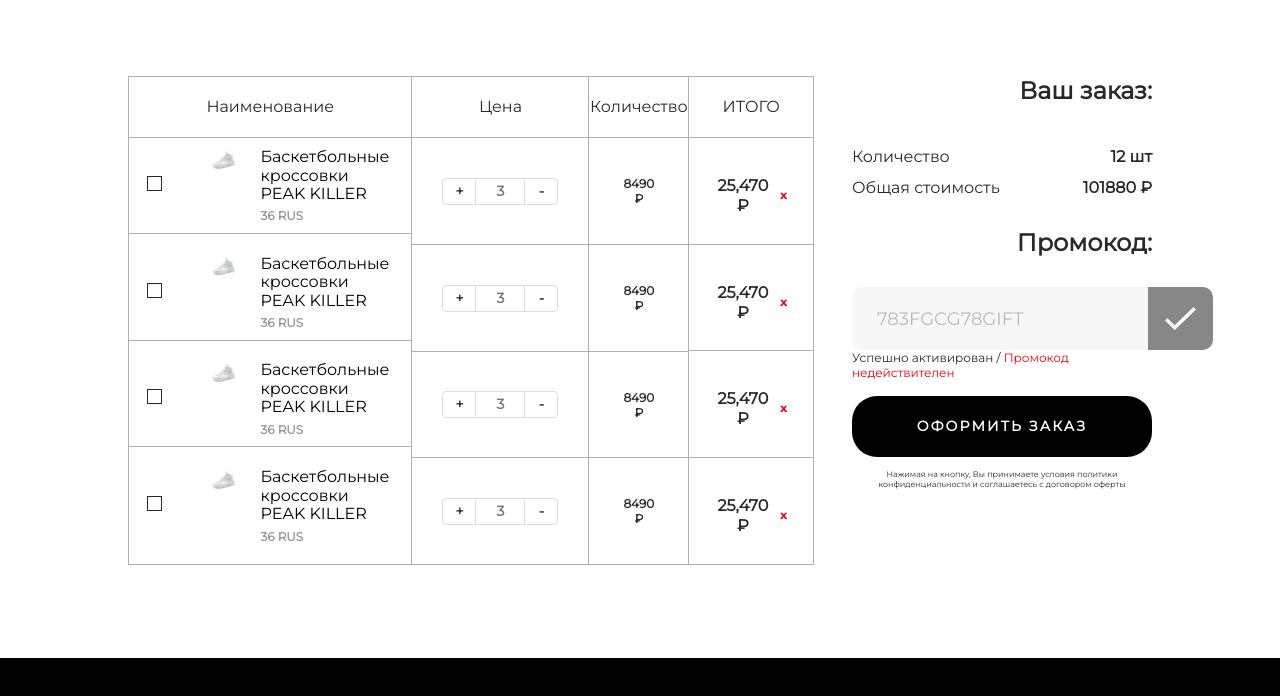
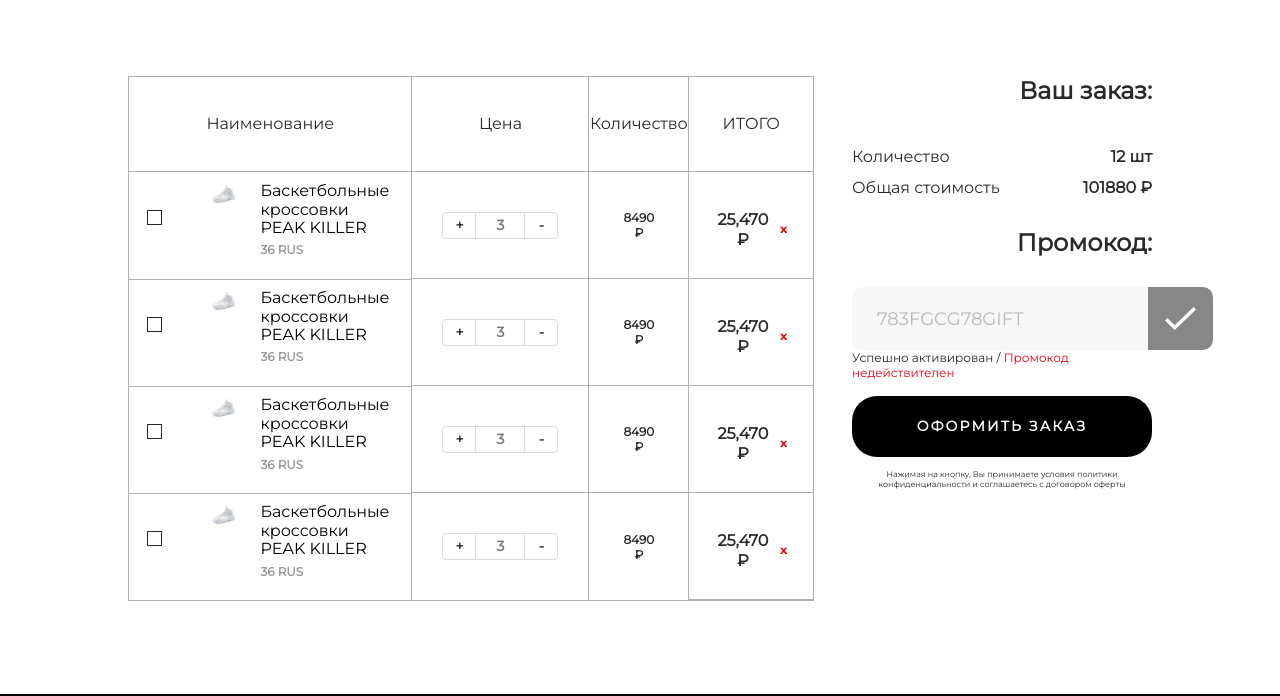
Before and after one commit to dbbgroup/needle-1, a website with bundled scripts: page pages/cart.html in a window 1280 px wide. Shown: the part 455-1151 px from the top of the page. Built offline with nearby package versions, Linux system fonts and the light colour scheme; files whose address does not match are found by name.

Commit message:
Update cart.css

```diff
--- a/styles/cart.css
+++ b/styles/cart.css
@@ -204,12 +204,11 @@
 
 .cart__table-body tr .col-1 {
 	border:none;
-	border-bottom:1px solid #b0b0b0;
-	height:96px;
+	border-top:1px solid #b0b0b0;
 }
 
-.cart__table-body tr:last-child .col-1, .cart__table-body tr:last-child .col-4 {
-	border-bottom:none;
+.cart__table-body tr:first-child .col-1, .cart__table-body tr:first-child .col-4 {
+	border-top:none;
 }
 
 .cart__table-header-label {
@@ -225,6 +224,7 @@
 	display: flex;
 	align-items: center;
 	padding: 0 22px 0 18px;
+	height:95px;
 }
 
 .cart__table-products {
@@ -349,6 +349,10 @@
 	display: none;
 }
 
+tr {
+	height:95px;
+}
+
 @media screen and (max-width:1150px) {
 	.cart__row-text {
 		margin-left:2px;
```
